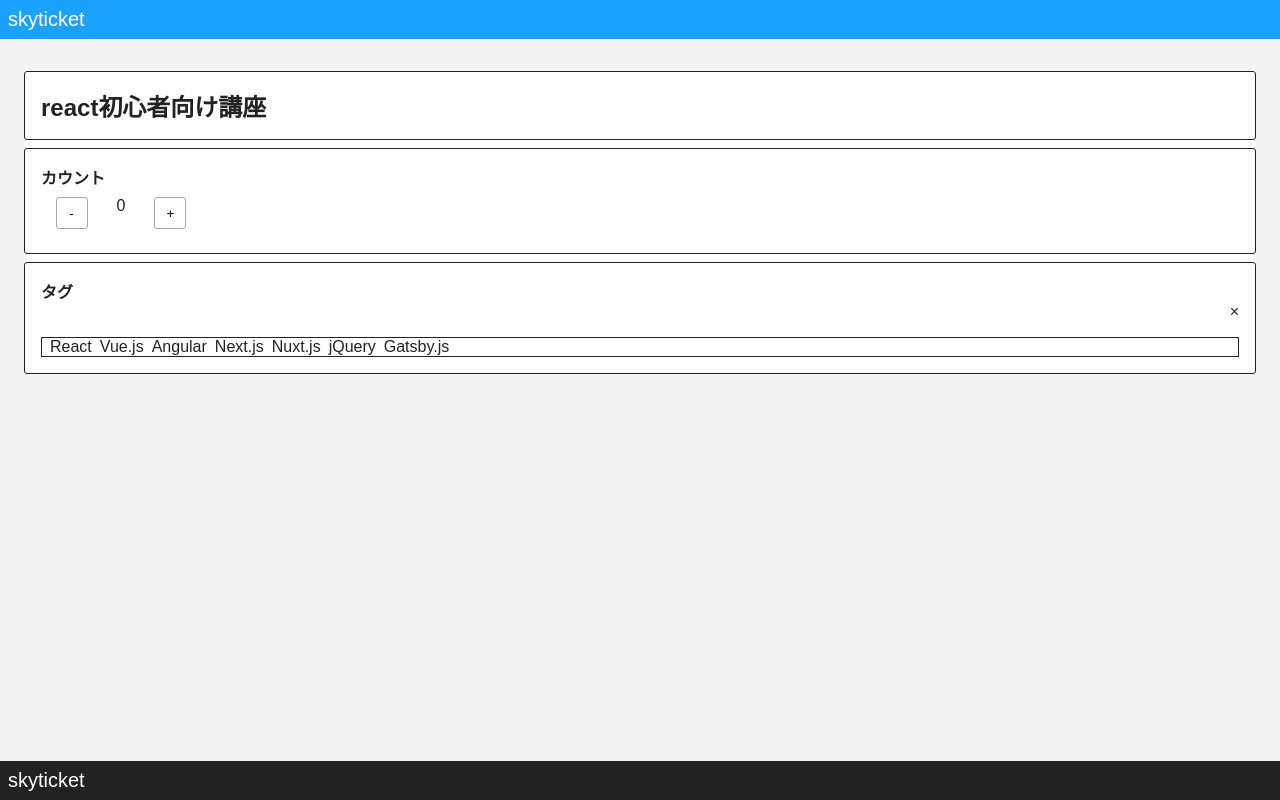
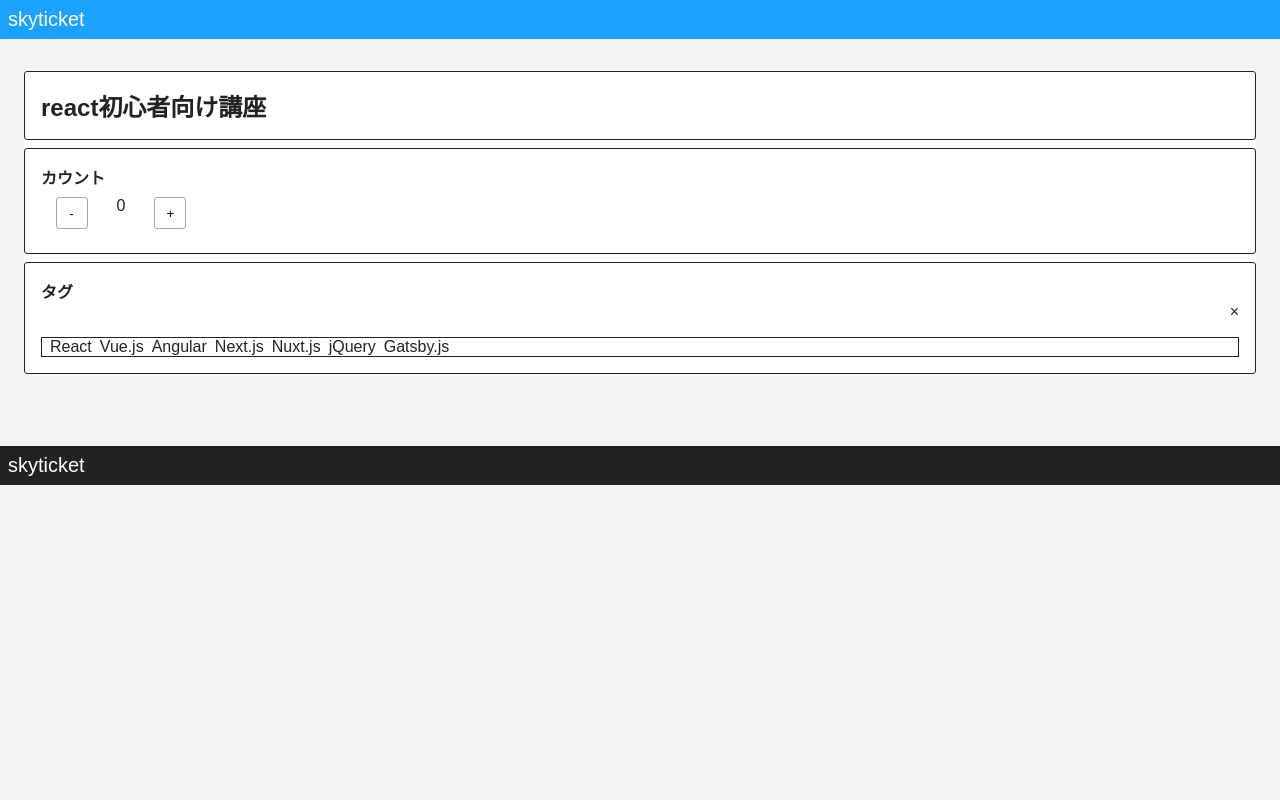
Before and after one commit to adv-a-nagaoka/study-react, a Next.js app in the folder study-react/: page / in a window 1280 px wide. Built offline with nearby package versions, Linux system fonts and the light colour scheme.

Commit message:
modify:: スタイル微修正

```diff
--- a/study-react/src/components/organisms/Footer/index.tsx
+++ b/study-react/src/components/organisms/Footer/index.tsx
@@ -10,11 +10,10 @@ export const Footer: FC = () => {
 };
 
 const StFooterRoot = styled.footer`
-  position: fixed;
-  bottom: 0;
   background-color: rgb(34, 34, 34);
   color: rgb(255, 255, 255);
   font-size: 20px;
   width: 100%;
+  margin-top: 32px;
   padding: 8px;
 `;
```
